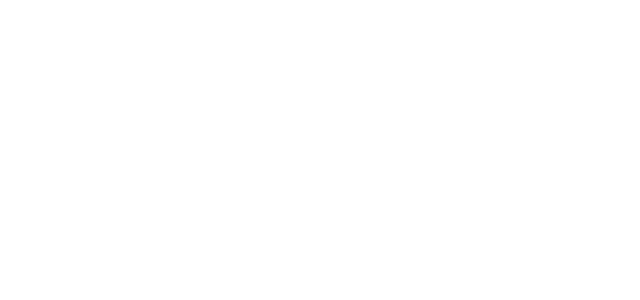
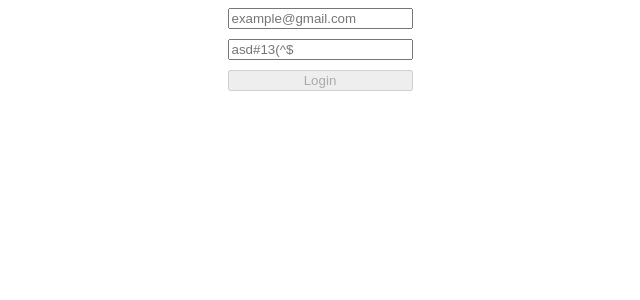
Before and after one commit to takshch/orderit, a React (Create React App) app in the folder client/: page /login in a window 1280 px wide. Before the commit this address had no page. Shown: the top 300 px of the page, without its empty margins (320-960 px from the left). Built offline with nearby package versions, Linux system fonts and the light colour scheme.

Commit message:
Adds experimental login

```diff
--- /dev/null
+++ b/client/src/components/LoginForm.js
@@ -0,0 +1,40 @@
+import React, { useEffect, useState } from 'react';
+import { useInputField } from '../hooks/use-input-field';
+import './LoginForm.scss';
+
+function LoginForm({ onLogin, isLoading, isError, error }) {
+  const [onEmailInput, EmailField] = useInputField();
+  const [onPasswordInput, PasswordField] = useInputField();
+  const [isValid, setIsValid] = useState(false);
+
+  useEffect(() => {
+    const valid = EmailField.isValid && PasswordField.isValid;
+    setIsValid(valid);
+  }, [EmailField, PasswordField]);
+
+  return (
+    <div className="login-form">
+      <input
+        type="email"
+        placeholder="example@gmail.com"
+        onInput={onEmailInput}
+        disabled={isLoading}
+      />
+      <input
+        type="password"
+        placeholder="asd#13(^$"
+        onInput={onPasswordInput}
+        disabled={isLoading}
+      />
+      <input
+        type="submit"
+        value="Login"
+        disabled={isLoading || !isValid}
+        onClick={() => onLogin({ EmailField, PasswordField })}
+      />
+      {isError && (<div className="error">{error}</div>)}
+    </div>
+  );
+}
+
+export default LoginForm;
--- /dev/null
+++ b/client/src/components/LoginForm.scss
@@ -0,0 +1,7 @@
+.login-form {
+  display: grid;
+  gap: 10px;
+  > .error {
+    color: red;
+  }
+}
--- /dev/null
+++ b/client/src/hooks/use-input-field.js
@@ -0,0 +1,17 @@
+import { useCallback, useEffect, useState } from 'react';
+
+export const useInputField = ({ min = 1 } = {}) => {
+  const [value, setValue] = useState();
+  const [isValid, setIsValid] = useState(false);
+
+  const onInput = useCallback((e) => {
+    const { value } = e.target;
+    setValue(value);
+  }, []);
+
+  useEffect(() => {
+    setIsValid(value && value.length >= min);
+  }, [min, value]);
+
+  return [onInput, { value, isValid }];
+};
--- a/client/src/index.js
+++ b/client/src/index.js
@@ -8,6 +8,7 @@
 // route components
 import RouteCustomerIndex from './route/customer/index';
 import RouteCustomerShop from './route/customer/shop';
+import Login from './route/login';
 
 const container = document.getElementById('root');
 const root = createRoot(container);
@@ -18,6 +19,7 @@
       <BrowserRouter>
         <Routes>
           <Route path='/' element={<RouteCustomerIndex />} />
+          <Route path="/login" element={<Login />} />
           <Route path="/shop/:shopId" element={<RouteCustomerShop />} />
         </Routes>
       </BrowserRouter>
--- a/client/src/reducers/index.js
+++ b/client/src/reducers/index.js
@@ -2,9 +2,11 @@
 import productsIdsReducer from './products/ids';
 import productsReducer from './products';
 import shopReducer from './shop';
+import userReducer from './user';
 
 export default combineReducers({
   productsIds: productsIdsReducer,
   products: productsReducer,
-  shop: shopReducer
+  shop: shopReducer,
+  user: userReducer,
 });
--- /dev/null
+++ b/client/src/reducers/user/authentication.js
@@ -0,0 +1,55 @@
+import { createAsyncThunk, createSlice } from '@reduxjs/toolkit';
+import AccountService from '../../services/account';
+
+const { assign } = Object;
+
+export const login = createAsyncThunk(
+  'user/login',
+  async (loginDetails) => {
+    const data = await AccountService.login(loginDetails);
+    return data;
+  }
+);
+
+const initialState = {
+  value: {
+    isAuthenticated: false,
+  },
+  isLoading: false,
+  isError: false,
+  error: null,
+};
+
+export const authentication = createSlice({
+  name: 'authentication',
+  initialState,
+  extraReducers: (builder) => {
+    builder.addCase(login.pending, (state) => {
+      if (state.isError) {
+        state.isError = false;
+        state.error = null;
+      }
+
+      if (!state.isLoading) {
+        state.isLoading = true;
+      }
+    })
+      .addCase(login.fulfilled, (state, action) => {
+        if (state.isLoading) {
+          state.isLoading = false;
+        }
+
+        const { uid } = action.payload;
+        state.value = assign({}, state.value, { uid, isAuthenticated: true });
+      })
+      .addCase(login.rejected, (state, action) => {
+        if (state.isLoading) {
+          state.isLoading = false;
+          state.isError = true;
+          state.error = action.error.message;
+        }
+      });
+  },
+});
+
+export default authentication.reducer;
--- /dev/null
+++ b/client/src/reducers/user/index.js
@@ -0,0 +1,8 @@
+import { combineReducers } from "redux";
+import authenticationReducer from "./authentication";
+
+const userReducer = combineReducers({
+  authentication: authenticationReducer,
+});
+
+export default userReducer;
--- /dev/null
+++ b/client/src/route/login.js
@@ -0,0 +1,36 @@
+import React, { useEffect } from 'react';
+import { useDispatch, useSelector } from 'react-redux';
+import { useNavigate } from 'react-router-dom';
+import LoginForm from '../components/LoginForm';
+import { login } from '../reducers/user/authentication';
+import './login.scss';
+
+const onLogin = (dispatch) => ({ EmailField, PasswordField }) => {
+  const data = { email: EmailField.value, password: PasswordField.value };
+  dispatch(login(data));
+};
+
+function RouteLogin() {
+  const dispatch = useDispatch();
+  const navigate = useNavigate();
+  const { isLoading, isError, error, value: { isAuthenticated } } = useSelector((state) => state.user.authentication);
+
+  useEffect(() => {
+    if (isAuthenticated) {
+      navigate('/');
+    }
+  }, [isAuthenticated, navigate]);
+
+  return (
+    <div className="route-login">
+      <LoginForm
+        onLogin={onLogin(dispatch)}
+        isLoading={isLoading}
+        isError={isError}
+        error={error}
+      />
+    </div>
+  );
+}
+
+export default RouteLogin;
--- /dev/null
+++ b/client/src/route/login.scss
@@ -0,0 +1,5 @@
+.route-login {
+  display: flex;
+  justify-content: center;
+  align-items: center;
+}
--- /dev/null
+++ b/client/src/services/account.js
@@ -0,0 +1,14 @@
+import { default as axios } from '../util/http';
+
+const LOGIN_ROUTE = '/session/login';
+
+const login = async (data) => {
+  const response = await axios.post(LOGIN_ROUTE, data);
+  return response.data;
+};
+
+const AccountService = {
+  login
+};
+
+export default AccountService;
```
